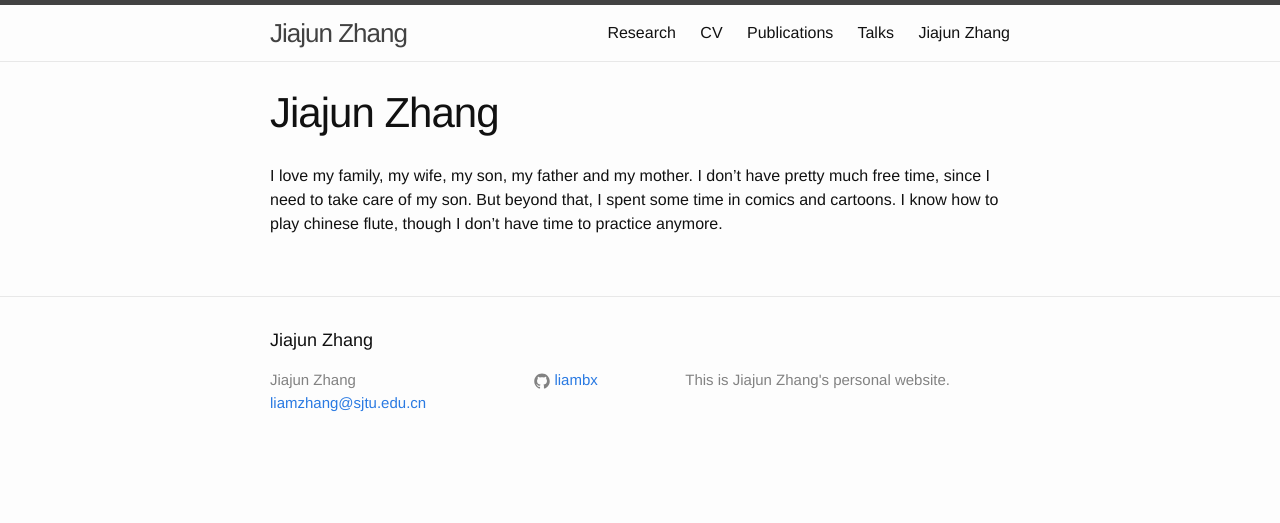
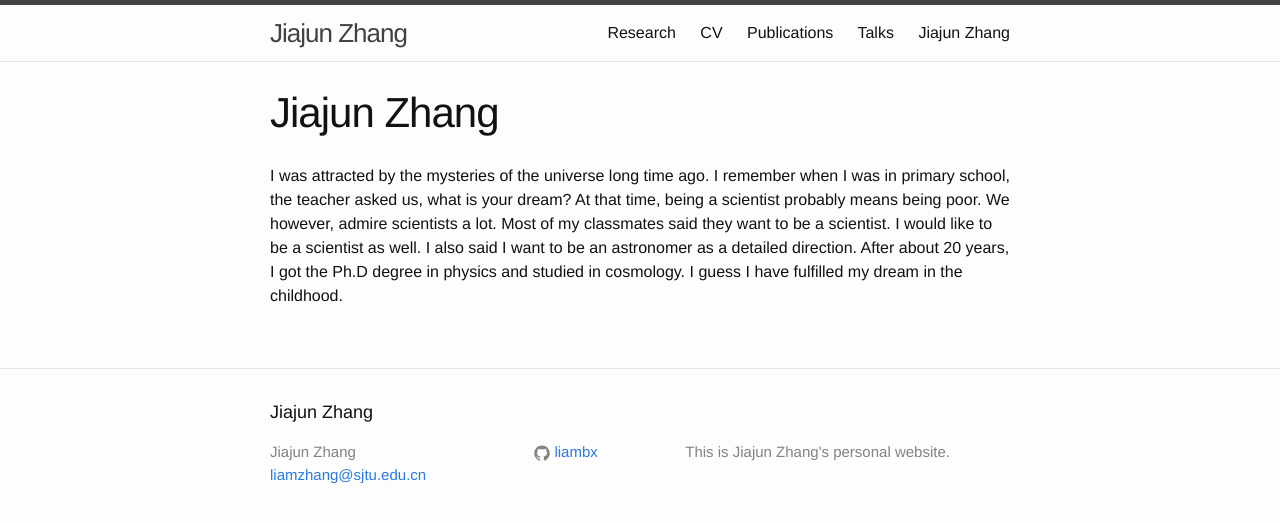
Before and after one commit to liambx/liambx.github.io, a Jekyll site: the page built from zhang.md, in a window 1280 px wide. Shown: the top 523 px of the page. Built offline with Jekyll 4.4.1, drawn with Linux system fonts in a browser that asks for light colours.

Commit message:
change the personal description

```diff
--- a/zhang.md
+++ b/zhang.md
@@ -3,4 +3,4 @@ layout: page
 title: Jiajun Zhang
 permalink: /Jiajun/
 ---
-I love my family, my wife, my son, my father and my mother. I don't have pretty much free time, since I need to take care of my son. But beyond that, I spent some time in comics and cartoons. I know how to play chinese flute, though I don't have time to practice anymore.
+I was attracted by the mysteries of the universe long time ago. I remember when I was in primary school, the teacher asked us, what is your dream? At that time, being a scientist probably means being poor. We however, admire scientists a lot. Most of my classmates said they want to be a scientist. I would like to be a scientist as well. I also said I want to be an astronomer as a detailed direction. After about 20 years, I got the Ph.D degree in physics and studied in cosmology. I guess I have fulfilled my dream in the childhood.
```
